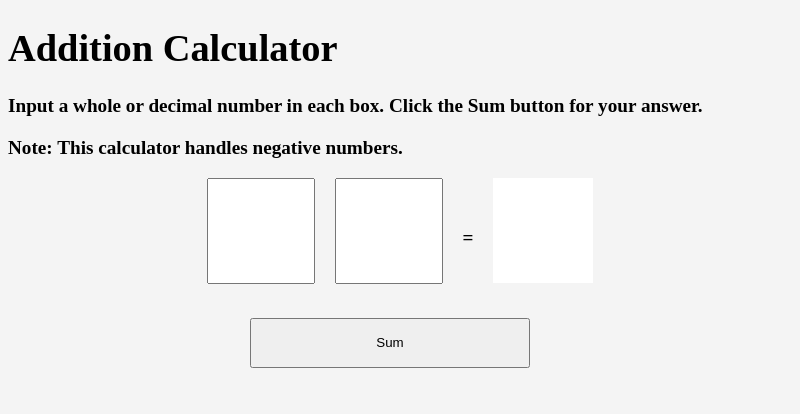
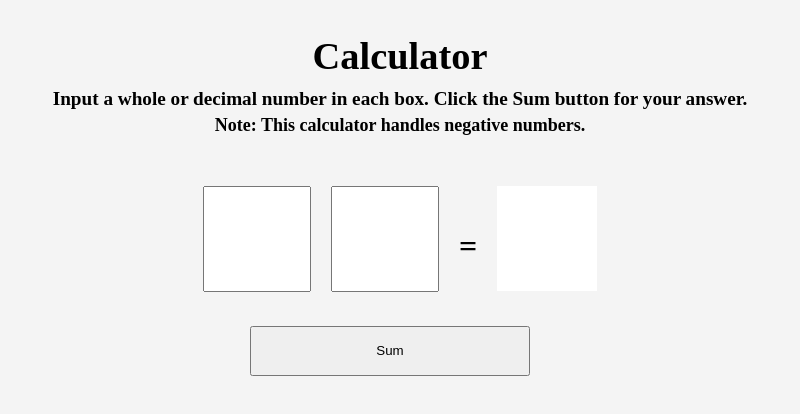
Before and after one commit to aaronm-2112/zerorpcs-exercise, an Electron app: page index.html in a window 800 px wide. Drawn offline with Linux system fonts and the light colour scheme; no server answers.

Commit message:
Css additions for centering titles, notes, and items in the input and result boxes.

```diff
--- a/index.html
+++ b/index.html
@@ -7,9 +7,11 @@
     <link rel="stylesheet" type="text/css" href="./main.css">
   </head>
   <body>
-    <h1>Addition Calculator </h1>
+  <header>
+    <h1>Calculator </h1>
     <p class="calculator-explanation">Input a whole or decimal number in each box. Click the Sum button for your answer.</p>
     <p class="note">Note: This calculator handles negative numbers.</p>
+  </header>
 
 
 <div class="container">
@@ -17,7 +19,7 @@
     <div class="integer-container">
         <input id="lhs" class="integer" value=""></input>
         <input id="rhs" class="integer" value=""></input>
-        <div class="equal-sign"> &#61; </div>
+        <div class="equal-sign">  &#61; </div>
         <div class="result" style="overflow:scroll">  </div>
     </div>
 
--- a/main.css
+++ b/main.css
@@ -4,10 +4,30 @@ body {
   background-color: #f4f4f4;
 }
 
+header {
+  display: flex;
+  flex-direction: column;
+  align-items: center;
+}
+
+header h1 {
+  margin-bottom: 5px;
+}
+
+header p {
+  margin-bottom: 0px;
+  margin-top: 5px;
+}
+
+.note {
+  font-size: large;
+}
+
 .container {
   display: flex;
   flex-direction: column;
   align-items: center;
+  margin-top: 50px;
 }
 
 .integer-container {
@@ -21,12 +41,15 @@ input {
   font-size: medium;
   font-weight: 700;
   width: 100px;
+  text-align: center;
 }
 
 .result {
   height: 105px;
   width: 100px;
   background-color: white;
+  text-align: center;
+  line-height: 105px;
 }
 
 .sum_btn {
@@ -48,3 +71,7 @@ input {
   line-height: 120px;
   margin-right: 20px;
 }
+
+.equal-sign {
+  font-size: xx-large;
+}
```
